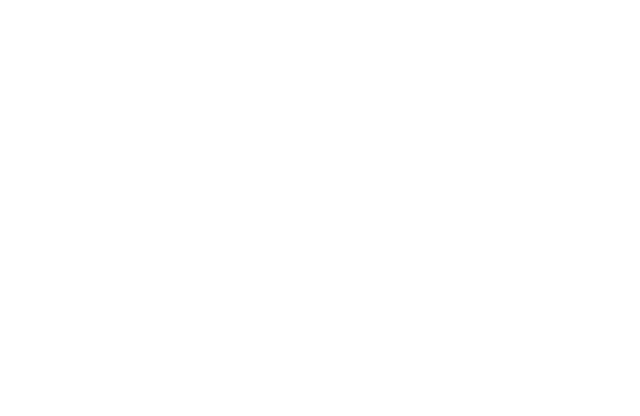
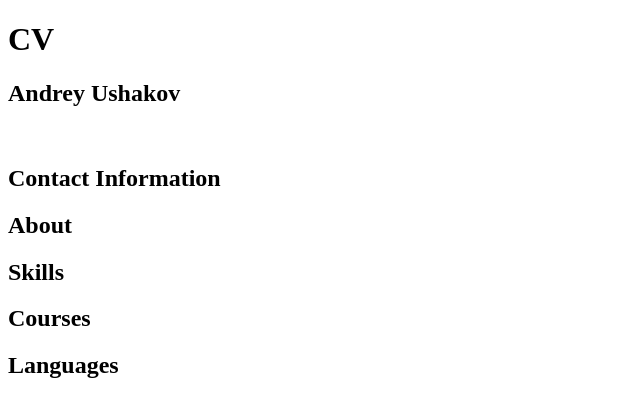
Before and after one commit to andrey257686/rsschool-cv, a plain HTML site: page index.html in a window 1280 px wide. Shown: the whole page, without its empty margins (0-640 px from the left). Drawn offline with Linux system fonts and the light colour scheme.

Commit message:
feat: add structure index.html

```diff
--- a/index.html
+++ b/index.html
@@ -3,7 +3,34 @@
   <head>
     <meta charset="UTF-8" />
     <meta name="viewport" content="width=device-width, initial-scale=1.0" />
-    <title>Document</title>
+    <title>My CV</title>
   </head>
-  <body></body>
+  <body>
+    <header>
+      <div id="CV">
+        <h1>CV</h1>
+      </div>
+    </header>
+    <div id="name">
+      <h2>Andrey Ushakov</h2>
+    </div>
+    <div id="photo">
+      <img src="..." alt="" />
+    </div>
+    <div id="contacts">
+      <h2>Contact Information</h2>
+    </div>
+    <div id="about">
+      <h2>About</h2>
+    </div>
+    <div id="skills">
+      <h2>Skills</h2>
+    </div>
+    <div id="courses">
+      <h2>Courses</h2>
+    </div>
+    <div id="langusges">
+      <h2>Languages</h2>
+    </div>
+  </body>
 </html>
```
